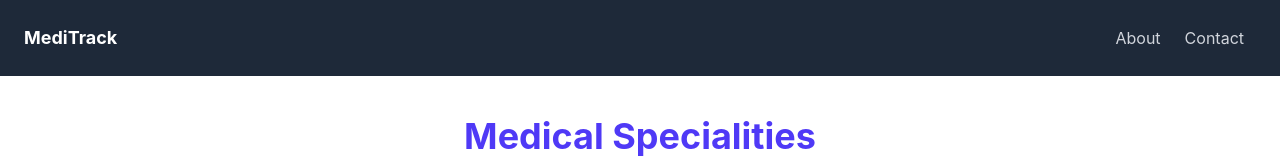
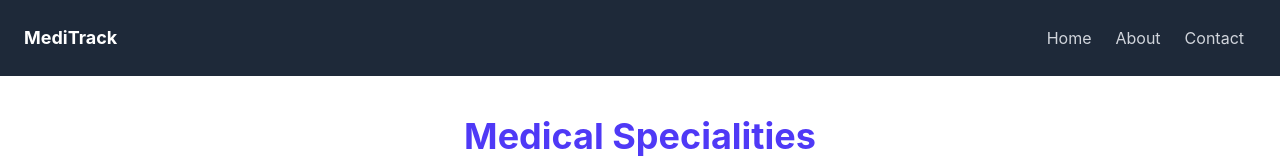
Before and after one commit to LokeshAshapu/Medicine-on-complete-updator, a React (Vite) app: page /main in a window 1280 px wide. Shown: the top 160 px of the page. Built offline with nearby package versions, Linux system fonts and the light colour scheme.

Commit message:
A small change in navbar

```diff
--- a/src/components/NavBar.jsx
+++ b/src/components/NavBar.jsx
@@ -5,6 +5,7 @@ function NavBar() {
         <div className="container mx-auto flex justify-between items-center">
         <Link to="/main" className="text-white text-lg font-bold">MediTrack</Link>
             <div>
+                <Link to="/main" className="text-gray-300 hover:text-white px-3 py-2">Home</Link>
                 <Link to="/about" className="text-gray-300 hover:text-white px-3 py-2">About</Link>
                 <Link to="/contact" className="text-gray-300 hover:text-white px-3 py-2">Contact</Link>
             </div>
```
